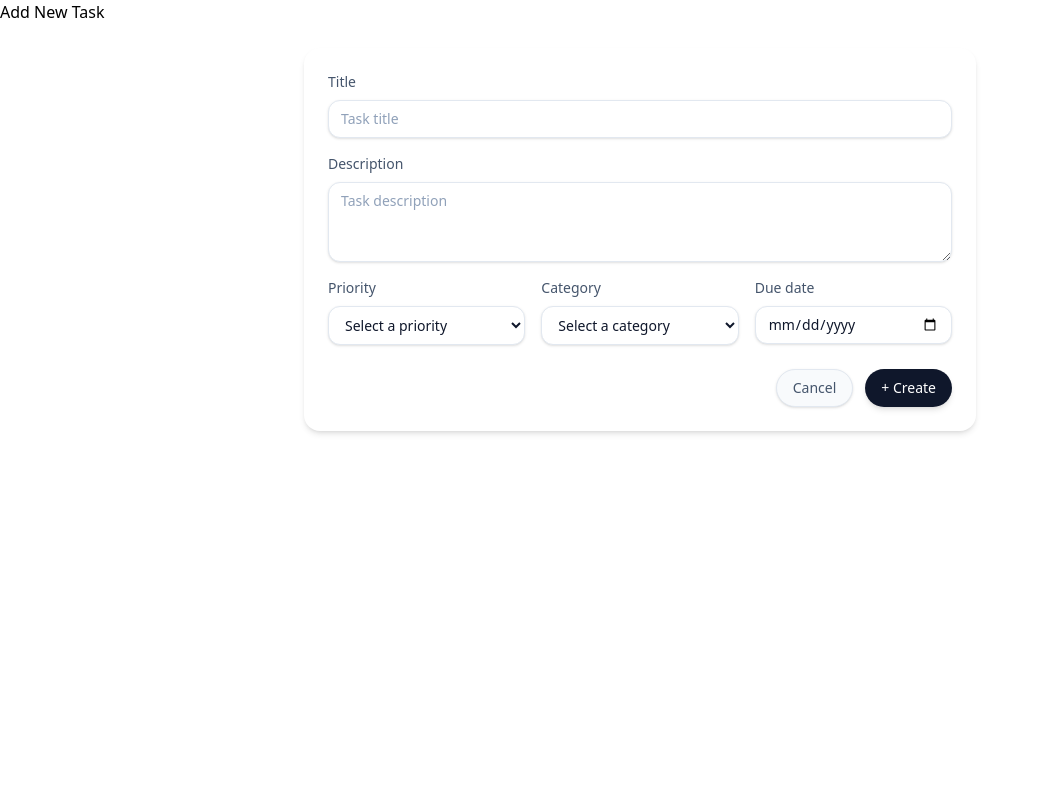
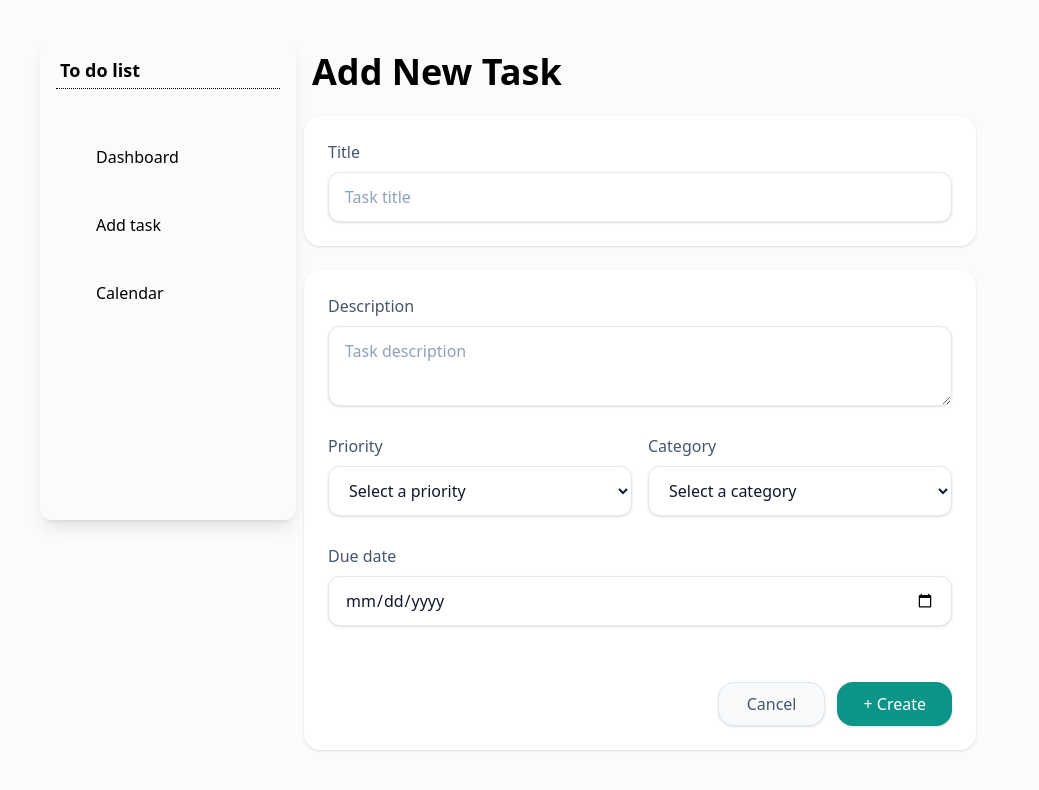
Before and after one commit to PisethKeng/TodoApp-Frontend-ProjectCSCI221, a React (Vite) app: page /addtask in a window 1280 px wide. Shown: the top 790 px of the page, without its empty margins (0-1039 px from the left). Built offline with nearby package versions, Linux system fonts and the light colour scheme.

Commit message:
Add: Styling the Add Task Page + Adjusting TaskCreation Styling

```diff
--- a/src/components/TaskCreation.jsx
+++ b/src/components/TaskCreation.jsx
@@ -33,10 +33,9 @@ export default function TaskCreation({ onCreate }) {
   return (
     <form
       onSubmit={handleSubmit}
-      className="mx-auto mt-6 max-w-2xl rounded-2xl bg-white p-6 shadow-md space-y-4"
     >
-      <div>
-        <label className="flex flex-col gap-2 text-sm font-medium text-slate-600">
+      <div className="mx-auto mt-6 max-w-2xl rounded-2xl bg-white p-6 shadow-sm space-y-4">
+        <label className="flex flex-col gap-2 text-base font-medium text-slate-600">
           <span>Title</span>
           <input
             type="text"
@@ -44,31 +43,32 @@ export default function TaskCreation({ onCreate }) {
             onChange={(e) => setTitle(e.target.value)}
             placeholder="Task title"
             required
-            className="w-full rounded-xl border border-slate-200 bg-white px-3 py-2 text-sm text-slate-900 placeholder-slate-400 shadow-sm outline-none focus:border-indigo-500 focus:ring-2 focus:ring-indigo-500"
+            className="w-full rounded-xl border border-slate-200 bg-white px-4 py-3 text-base text-slate-900 placeholder-slate-400 shadow-sm outline-none focus:border-[#0D9488] focus:ring-2 focus:ring-[#0D9488]"
           />
         </label>
       </div>
 
+      <div className="mx-auto mt-6 max-w-2xl rounded-2xl bg-white p-6 shadow-sm space-y-4">
         <div>
-        <label className="flex flex-col gap-2 text-sm font-medium text-slate-600">
+          <label className="flex flex-col gap-2 text-base font-medium text-slate-600">
             <span>Description</span>
             <textarea
               value={description}
               onChange={(e) => setDescription(e.target.value)}
               placeholder="Task description"
-            className="w-full min-h-[80px] rounded-xl border border-slate-200 bg-white px-3 py-2 text-sm text-slate-900 placeholder-slate-400 shadow-sm outline-none focus:border-indigo-500 focus:ring-2 focus:ring-indigo-500"
+              className="w-full min-h-[80px] rounded-xl border border-slate-200 bg-white px-4 py-3 text-base text-slate-900 placeholder-slate-400 shadow-sm outline-none focus:border-[#0D9488] focus:ring-2 focus:ring-[#0D9488]"
             ></textarea>
           </label>
         </div>
 
-      <div className="grid gap-4 md:grid-cols-3">
+        <div className="mt-7 grid gap-4 md:grid-cols-2">
           <div>
-          <label className="flex flex-col gap-2 text-sm font-medium text-slate-600">
+            <label className="flex flex-col gap-2 text-base font-medium text-slate-600">
               <span>Priority</span>
               <select
                 value={priority}
                 onChange={(e) => setPriority(e.target.value)}
-              className="w-full rounded-xl border border-slate-200 bg-white px-3 py-2 text-sm text-slate-900 shadow-sm outline-none focus:border-indigo-500 focus:ring-2 focus:ring-indigo-500"
+                className="w-full rounded-xl border border-slate-200 bg-white px-4 py-3 text-base text-slate-900 shadow-sm outline-none focus:border-[#0D9488] focus:ring-2 focus:ring-[#0D9488]"
               >
                 <option value="">Select a priority</option>
                 <option value="low">Low</option>
@@ -79,12 +79,12 @@ export default function TaskCreation({ onCreate }) {
           </div>
 
           <div>
-          <label className="flex flex-col gap-2 text-sm font-medium text-slate-600">
+            <label className="flex flex-col gap-2 text-base font-medium text-slate-600">
               <span>Category</span>
               <select
                 value={category}
                 onChange={(e) => setCategory(e.target.value)}
-              className="w-full rounded-xl border border-slate-200 bg-white px-3 py-2 text-sm text-slate-900 shadow-sm outline-none focus:border-indigo-500 focus:ring-2 focus:ring-indigo-500"
+                className="w-full rounded-xl border border-slate-200 bg-white px-4 py-3 text-base text-slate-900 shadow-sm outline-none focus:border-[#0D9488] focus:ring-2 focus:ring-[#0D9488]"
               >
                 <option value="">Select a category</option>
                 <option value="personal">Personal</option>
@@ -95,35 +95,36 @@ export default function TaskCreation({ onCreate }) {
               </select>
             </label>
           </div>
+        </div>
 
-        <div>
-          <label className="flex flex-col gap-2 text-sm font-medium text-slate-600">
+        <div className="mt-7 mb-12">
+          <label className="flex flex-col gap-2 text-base font-medium text-slate-600">
             <span>Due date</span>
             <input
               type="date"
               value={duedate}
               onChange={(e) => setDuedate(e.target.value)}
-              className="w-full rounded-xl border border-slate-200 bg-white px-3 py-2 text-sm text-slate-900 shadow-sm outline-none focus:border-indigo-500 focus:ring-2 focus:ring-indigo-500"
+              className="w-full rounded-xl border border-slate-200 bg-white px-4 py-3 text-base text-slate-900 shadow-sm outline-none focus:border-[#0D9488] focus:ring-2 focus:ring-[#0D9488]"
             />
           </label>
-        </div>
         </div>
 
         <div className="flex justify-end gap-3 pt-2">
           <button
             type="button"
             onClick={clear}
-          className="cancel-btn inline-flex items-center rounded-full border border-slate-200 bg-slate-50 px-4 py-2 text-sm font-medium text-slate-600 shadow-sm hover:bg-slate-100"
+            className="cancel-btn inline-flex items-center rounded-2xl border border-slate-200 bg-slate-50 px-7 py-2 text-base font-medium text-slate-600 shadow-sm transition duration-350 ease-in-out hover:bg-[#FFFFFF] hover:border-slate-500 hover:text-slate-500"
           >
             Cancel
           </button>
           <button
             type="submit"
-          className="create-btn inline-flex items-center rounded-full bg-slate-900 px-4 py-2 text-sm font-medium text-white shadow-md hover:bg-slate-950"
+            className="create-btn inline-flex items-center rounded-2xl bg-[#0D9488] px-6 py-2 text-base font-medium text-white shadow-sm border-2 border-[#0D9488] transition duration-350 ease-in-out hover:bg-[#FFFFFF] hover:text-[#0D9488]"
           >
             + Create
           </button>
         </div>
+      </div>
     </form>
   );
 }
--- a/src/pages/AddTask.jsx
+++ b/src/pages/AddTask.jsx
@@ -1,4 +1,5 @@
 import { useState, useEffect } from "react";
+import Sidebar from "../components/SideBar"
 import TaskCreation from "../components/TaskCreation";
 
 export default function AddTask() {
@@ -16,9 +17,10 @@ export default function AddTask() {
   };
 
   return (
-    <div>
-      <h1>Add New Task</h1>
+    <div className="flex flex-col bg-[#FBFBF9] h-full p-7 min-h-screen">
+      <Sidebar/>
       <div>
+        <h1 className="mt-6 mx-auto max-w-2xl text-4xl font-semibold font-[#2A2A2A] pl-2">Add New Task</h1>
         <TaskCreation onCreate={handleCreate} />
       </div>
     </div>
```
Lines whose indentation alone changed are shown as unchanged.
